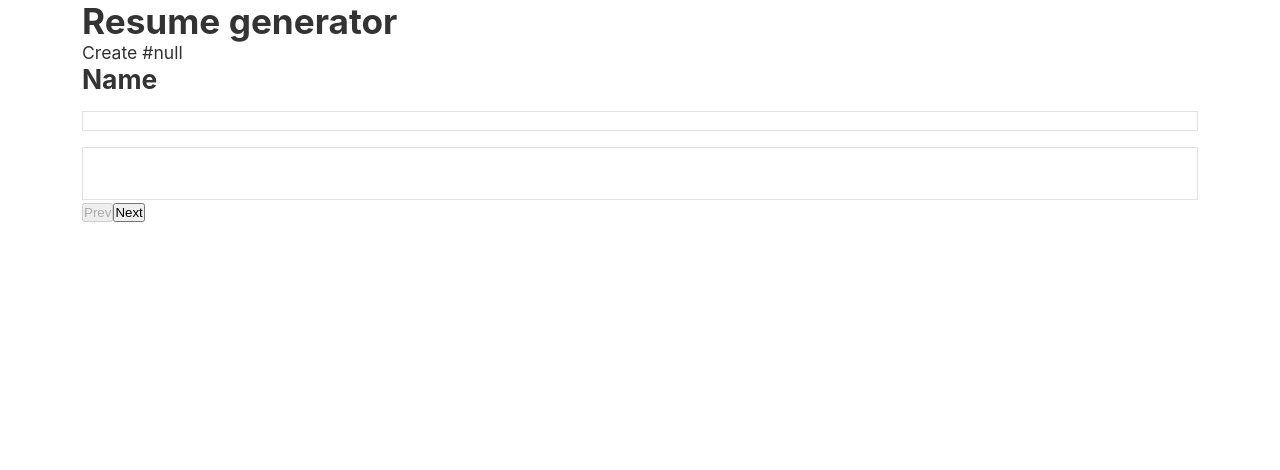
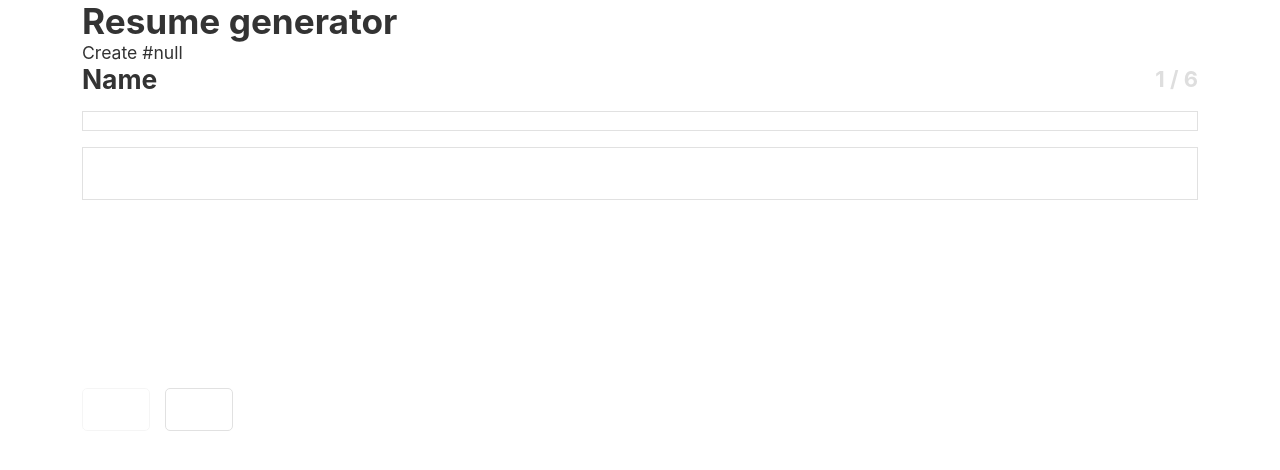
Before and after one commit to ratigumashvili/ol-academy-resume-generator-final-project, a React (Create React App) app: page /create in a window 1280 px wide. Shown: the top 470 px of the page. Built offline with nearby package versions, Linux system fonts and the light colour scheme.

Commit message:
small fixes

```diff
--- /dev/null
+++ b/src/components/ResumeFormControlls.jsx
@@ -0,0 +1,38 @@
+const ResumeFormControlls = ({
+  fieldsetPosition,
+  fieldSetName,
+  setFieldsetPostition,
+  color,
+}) => {
+  return (
+    <div className="resume-form__controlls">
+      <div className="resume-form__main-navigation">
+        <button
+          className="btn"
+          style={{ backgroundColor: `#${color}` }}
+          type="button"
+          disabled={fieldsetPosition === 0}
+          onClick={() => {
+            setFieldsetPostition((prev) => prev - 1);
+          }}
+        >
+          Prev
+        </button>
+        <button
+          className="btn"
+          style={{ backgroundColor: `#${color}` }}
+          type="button"
+          disabled={fieldsetPosition === fieldSetName.length - 1}
+          onClick={() => setFieldsetPostition((prev) => prev + 1)}
+        >
+          Next
+        </button>
+      </div>
+      {fieldsetPosition === fieldSetName.length - 1 && (
+        <button type="submit">Submit</button>
+      )}
+    </div>
+  );
+};
+
+export default ResumeFormControlls;
--- a/src/helpers/getProgressBar.js
+++ b/src/helpers/helpers.js
@@ -1,3 +1,7 @@
 export const getProgressBar = (curr, total) => {
   return (curr / total) * 100;
 };
+
+export const getCurrent = (curr, total) => {
+  return curr + " / " + total;
+};
--- a/src/index.scss
+++ b/src/index.scss
@@ -25,6 +25,11 @@ a {
   font-size: inherit;
   color: inherit;
   cursor: pointer;
+
+  &:disabled {
+    opacity: 0.3;
+    cursor: not-allowed;
+  }
 }
 
 .btn-cta {
@@ -184,10 +189,20 @@ input[type="radio"]:checked::before {
 }
 
 .resume-form {
+  .resume-form__heading {
+    display: flex;
+    align-items: center;
+    justify-content: space-between;
+
+    small {
+      color: #dedede;
+    }
+  }
   .resume-form__body {
     display: flex;
     flex-direction: column;
     gap: 15px;
+    min-height: 225px;
 
     input,
     textarea {
@@ -196,9 +211,33 @@ input[type="radio"]:checked::before {
       font-size: inherit;
       color: inherit;
       font-family: inherit;
+      resize: none;
 
       &:focus {
         outline: none;
+      }
+    }
+  }
+  .resume-form__controlls {
+    display: flex;
+    align-items: center;
+    justify-content: space-between;
+    margin-top: 1rem;
+
+    .resume-form__main-navigation {
+      display: flex;
+      gap: 15px;
+
+      button {
+        border: solid 1px rgb(225, 225, 225);
+        padding: 10px 15px;
+        border-radius: 5px;
+        color: white;
+        transition: all 0.25s ease;
+
+        &:hover:not(:disabled) {
+          opacity: 0.9;
+        }
       }
     }
   }
--- a/src/pages/Create.jsx
+++ b/src/pages/Create.jsx
@@ -10,7 +10,8 @@ import SkillsField from "../components/fieldSets/SkillsField";
 import ExperienceField from "../components/fieldSets/ExperienceField";
 import EducationField from "../components/fieldSets/EducationField";
 import ProgressBar from "../components/ProgressBar";
-import { getProgressBar } from "../helpers/getProgressBar";
+import { getProgressBar, getCurrent } from "../helpers/helpers";
+import ResumeFormControlls from "../components/ResumeFormControlls";
 
 const Create = () => {
   const [searchParams] = useSearchParams();
@@ -80,29 +81,19 @@ const Create = () => {
   return (
     <div className="resume-form">
       Create {theme} {`#${color}`}
-      <h2>{fieldSetName[fieldsetPosition]}</h2>
+      <h2 className="resume-form__heading">
+        {fieldSetName[fieldsetPosition]}
+        <small>{getCurrent(fieldsetPosition + 1, fieldSetName.length)}</small>
+      </h2>
       <ProgressBar progress={progress} color={color} />
       <form onSubmit={handleSubmit}>
         <div className="resume-form__body">{displayFieldset()}</div>
-        <button
-          type="button"
-          disabled={fieldsetPosition === 0}
-          onClick={() => {
-            setFieldsetPostition((prev) => prev - 1);
-          }}
-        >
-          Prev
-        </button>
-        <button
-          type="button"
-          disabled={fieldsetPosition === fieldSetName.length - 1}
-          onClick={() => setFieldsetPostition((prev) => prev + 1)}
-        >
-          Next
-        </button>
-        {fieldsetPosition === fieldSetName.length - 1 && (
-          <button type="submit">Submit</button>
-        )}
+        <ResumeFormControlls
+          fieldsetPosition={fieldsetPosition}
+          fieldSetName={fieldSetName}
+          setFieldsetPostition={setFieldsetPostition}
+          color={color}
+        />
       </form>
     </div>
   );
```
